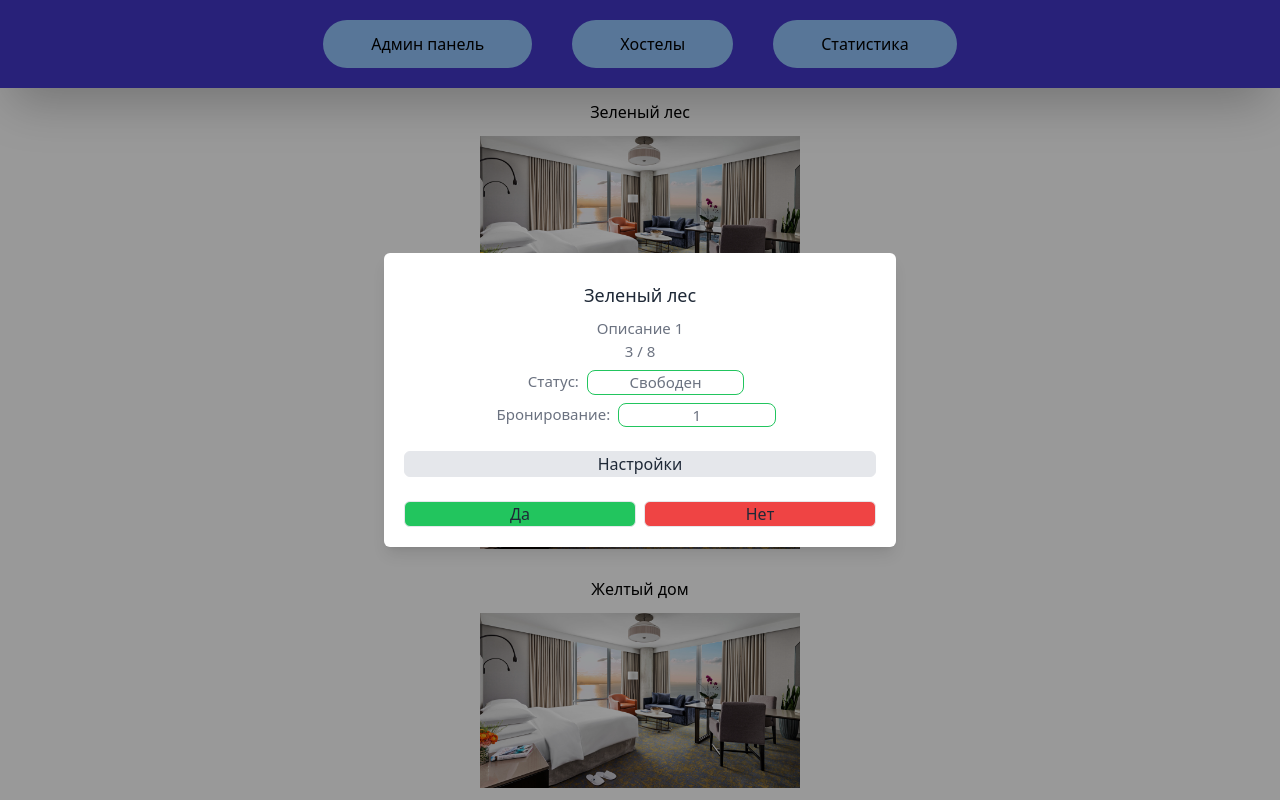
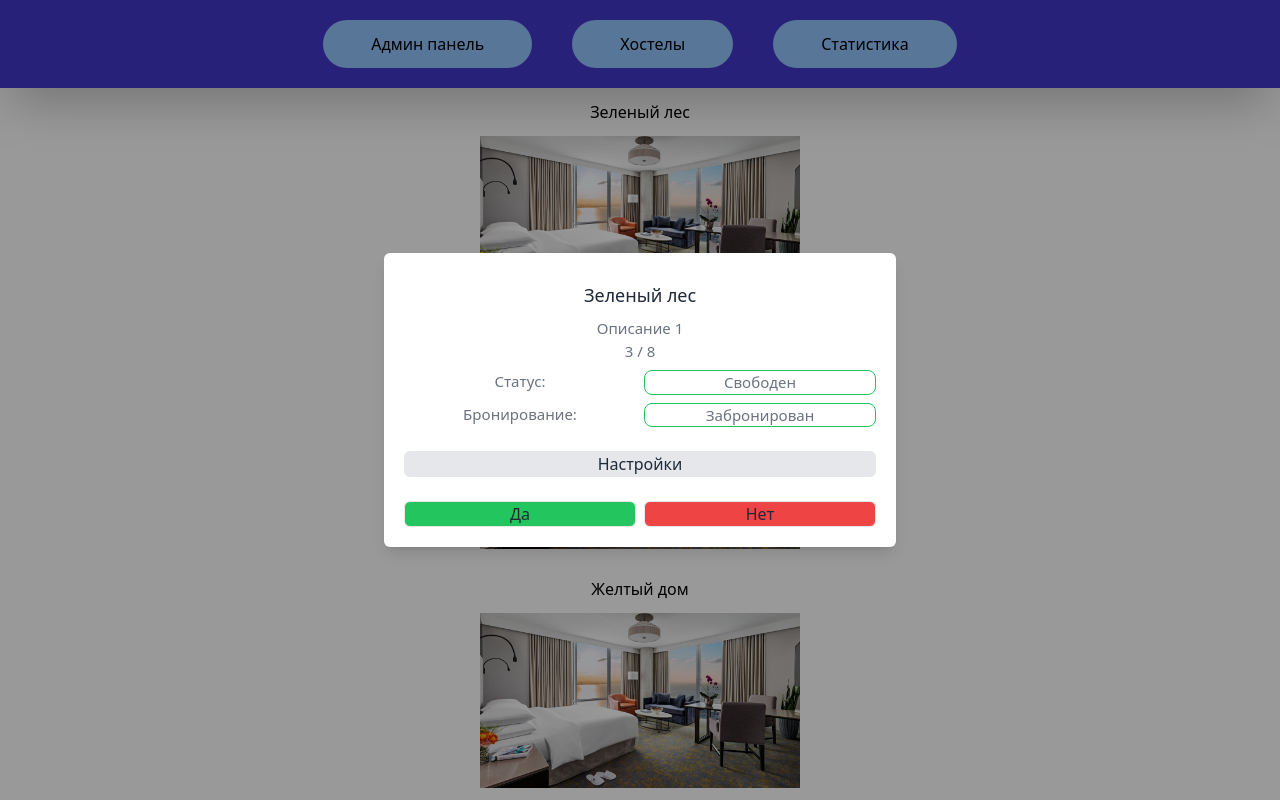
Before and after one commit to themm-s/control-system-hotel, a React (Vite) app: page / in a window 1280 px wide. Both pictures are taken after a click on the element "Зеленый лес". Shown: the top 800 px of the page. Built offline with nearby package versions, Linux system fonts and the light colour scheme.

Commit message:
modified:   src/pages/AdminPanel.tsx

```diff
--- a/src/pages/AdminPanel.tsx
+++ b/src/pages/AdminPanel.tsx
@@ -107,17 +107,15 @@ export const Admin = () => {
     return (
       <>
         <h1>{randomPlaces} / {places}</h1>
-        <div className="flex mt-2 justify-center mx-auto w-full text-center">
+        <div className="grid grid-cols-2 gap-2 mt-2 justify-center mx-auto w-full text-center">
           Статус:
-          <div className={`justify-center rounded-lg border mx-2 w-1/3
+          <div className={`justify-center rounded-lg border w-full
           ${!bool ? "border-green-500" : "border-red-500"} text-center`}>
             {!bool ? "Свободен" : "Занят"}
           </div>
-        </div>
-        <div className="flex justify-center mt-2 w-full">
           Бронирование:
-          <div className="justify-center mx-2 w-1/3 border rounded-lg border-green-500">
-            1
+          <div className="justify-center border rounded-lg border-green-500">
+            Забронирован
           </div>
         </div>
       </>
```
